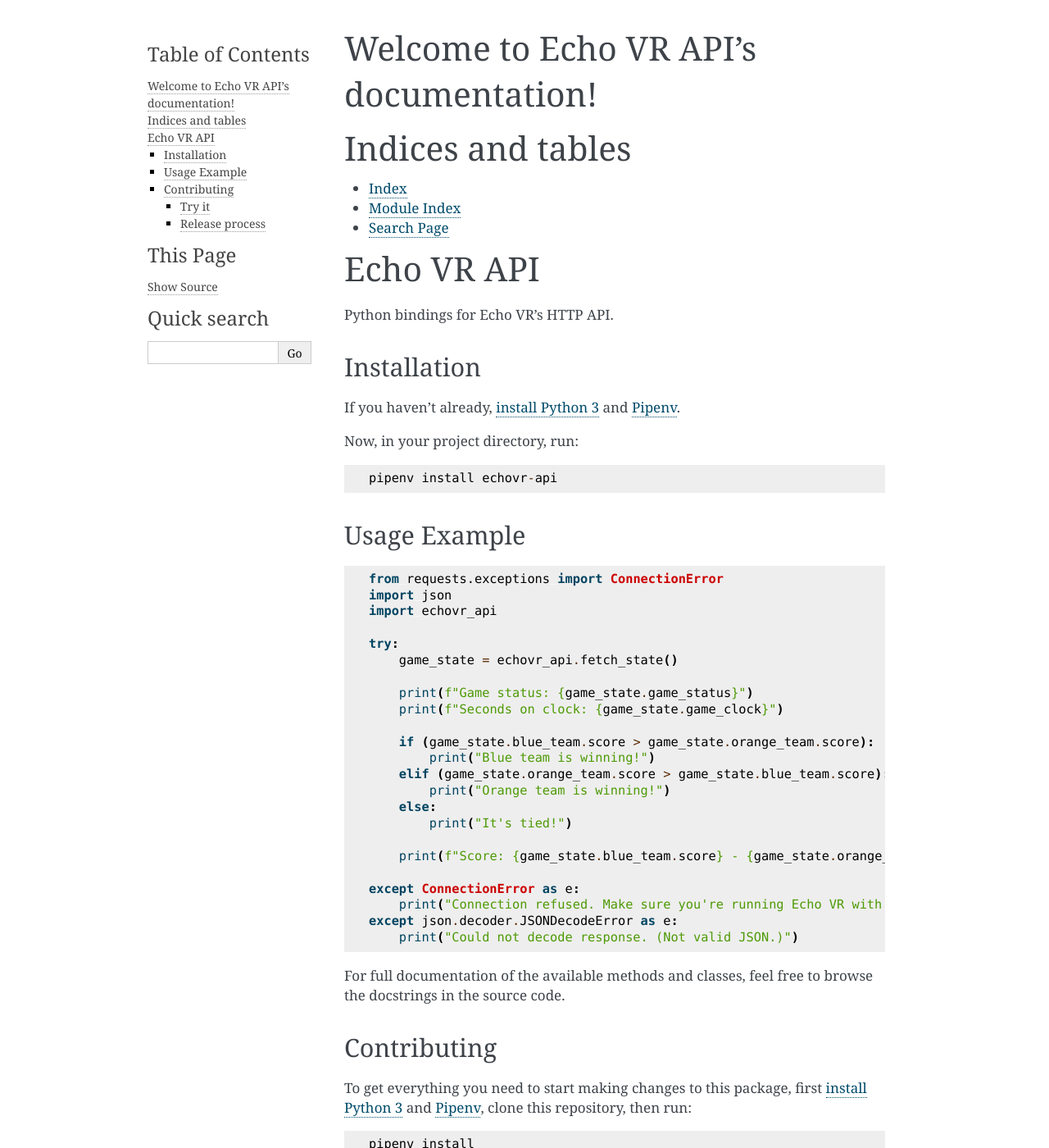
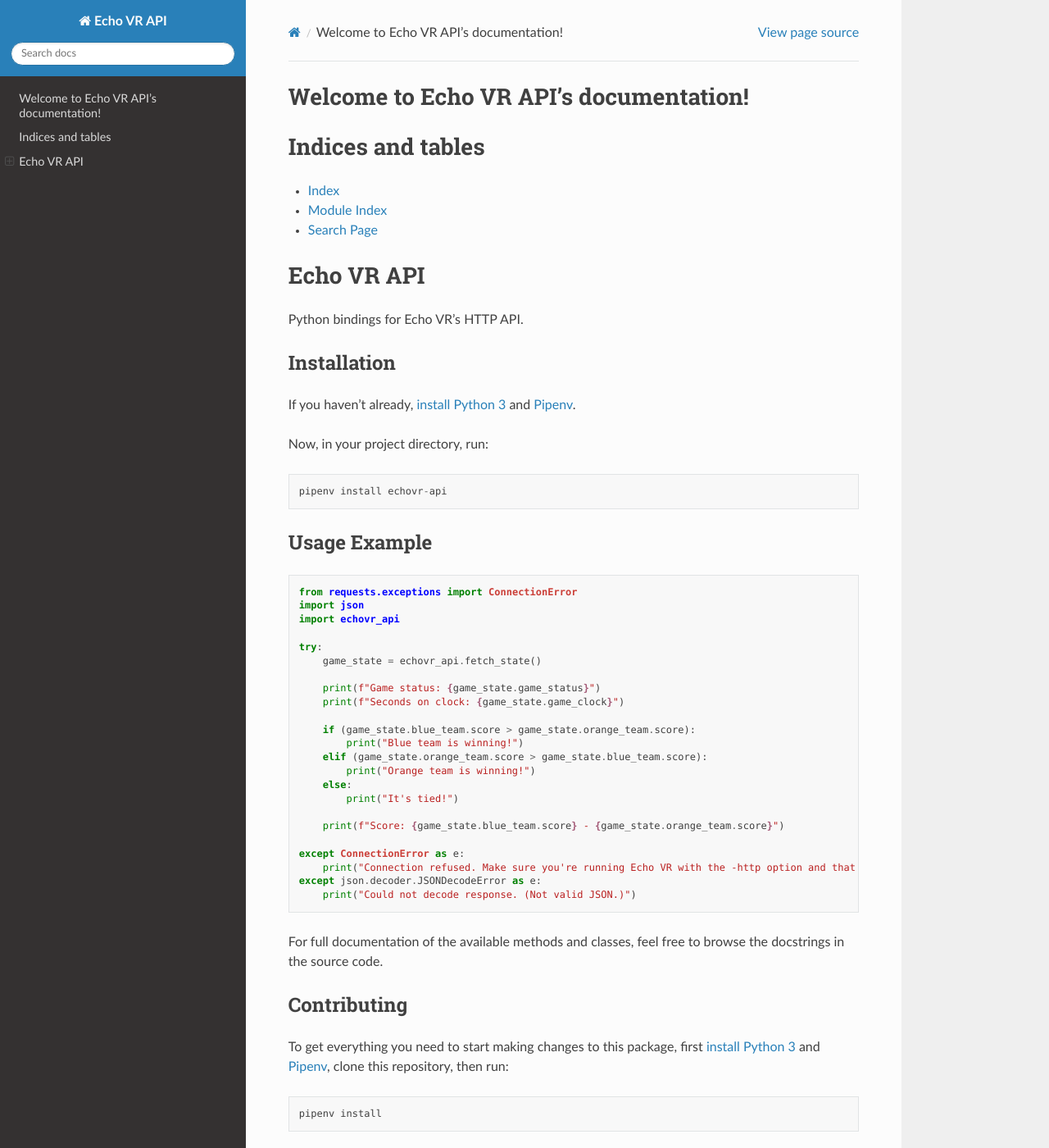
Before and after one commit to Ajedi32/echovr-api, a Sphinx documentation site: the page built from docs/source/index.rst, in a window 1280 px wide and 1400 px high. Shown: the whole window at 82% size. Built offline with Sphinx 7.4.7 and the Read the Docs theme 2.0.0, drawn with Linux system fonts in a browser that asks for light colours; some of the changed text lies outside the part shown.

Commit message:
Use Read the Docs theme for documentation

```diff
--- a/docs/source/conf.py
+++ b/docs/source/conf.py
@@ -76,7 +76,7 @@
 # The theme to use for HTML and HTML Help pages.  See the documentation for
 # a list of builtin themes.
 #
-html_theme = 'alabaster'
+html_theme = 'sphinx_rtd_theme'
 
 # Theme options are theme-specific and customize the look and feel of a theme
 # further.  For a list of options available for each theme, see the
--- a/setup.py
+++ b/setup.py
@@ -22,6 +22,7 @@
             'sphinx-autodoc-typehints >=1.5.0, <2.0.0a0',
             'sphinxcontrib-apidoc >=0.3.0, <0.4.0a0',
             'm2r >=0.2.1, <0.3.0a0',
+            'sphinx_rtd_theme >=0.4.2, <0.5.0a0',
         ]
     },
     classifiers=[
```
Also changed, not shown: 1 other file.
